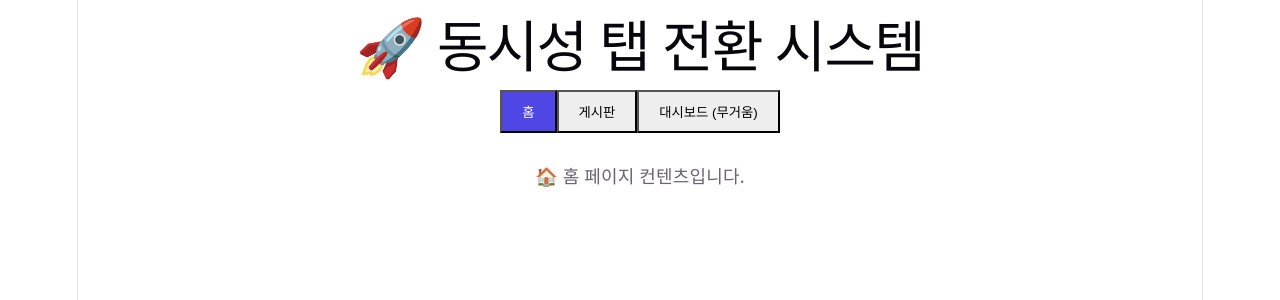
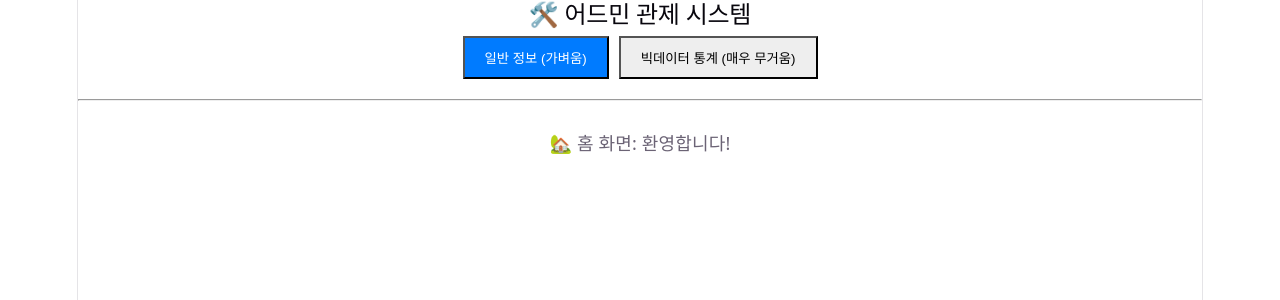
Before and after one commit to yunajoe/react-master-class-part2-inflearn, a React (Vite) app: page / in a window 1280 px wide. Shown: the top 300 px of the page. Built offline with nearby package versions, Linux system fonts and the light colour scheme.

Commit message:
mission: 중단 가능한 지능형 탭 내비게이션 구축

```diff
--- a/src/App.jsx
+++ b/src/App.jsx
@@ -1,8 +1,8 @@
 import "./App.css";
-import AdminDashBoardWrapper from "./components/AdminDashBoardWrapper.jsx";
+import IntelligentTabs from "./components/IntelligentTabs.jsx";
 
 function App() {
-  return <AdminDashBoardWrapper />;
+  return <IntelligentTabs />;
 }
 
 export default App;
--- /dev/null
+++ b/src/components/IntelligentTabs.jsx
@@ -0,0 +1,71 @@
+import { useState, useTransition } from "react";
+
+// [자식 1] 가벼운 홈 탭
+const HomeTab = () => (
+  <div style={{ padding: "20px" }}>🏡 홈 화면: 환영합니다!</div>
+);
+
+// [자식 2] 매우 무거운 빅데이터 탭 (수정 금지)
+const HeavyDashboard = () => {
+  console.log("⏳ 무거운 데이터를 렌더링 중...");
+  const items = Array.from({ length: 20000 }, (_, i) => (
+    <li key={i} style={{ fontSize: "12px", color: "#666" }}>
+      분석된 데이터 레코드 #{i}
+    </li>
+  ));
+  return (
+    <div style={{ padding: "20px" }}>
+      <h3>📊 빅데이터 정밀 분석 결과</h3>
+      <ul style={{ maxHeight: "400px", overflow: "auto" }}>{items}</ul>
+    </div>
+  );
+};
+
+function IntelligentTabs() {
+  const [tab, setTab] = useState("home");
+
+  const [isPending, startTransition] = useTransition();
+
+  const handleTabSelect = (nextTab) => {
+    startTransition(() => {
+      setTab(nextTab);
+    });
+  };
+  return (
+    <div>
+      <h2>🛠️ 어드민 관제 시스템</h2>
+
+      <nav style={{ marginBottom: "20px" }}>
+        <button
+          onClick={() => handleTabSelect("home")}
+          style={{
+            padding: "10px 20px",
+            marginRight: "10px",
+            background: tab === "home" ? "#007bff" : "#eee",
+            color: tab === "home" ? "#fff" : "#000",
+          }}
+        >
+          일반 정보 (가벼움)
+        </button>
+        <button
+          onClick={() => handleTabSelect("heavy")}
+          style={{
+            padding: "10px 20px",
+            background: tab === "heavy" ? "#007bff" : "#eee",
+            color: tab === "heavy" ? "#fff" : "#000",
+          }}
+        >
+          빅데이터 통계 (매우 무거움)
+        </button>
+      </nav>
+      <hr />
+      {isPending && <p>"콘텐츠를 준비 중입니다..."라는 안내를 띄우세요.</p>}
+      <main>
+        {tab === "home" && <HomeTab />}
+        {tab === "heavy" && <HeavyDashboard />}
+      </main>
+    </div>
+  );
+}
+
+export default IntelligentTabs;
```
